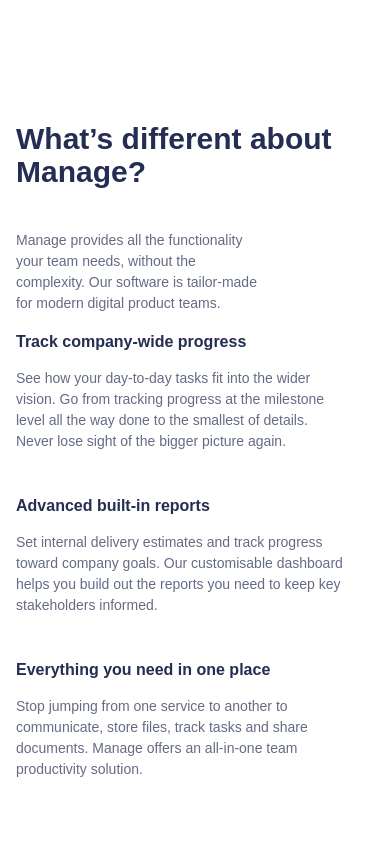
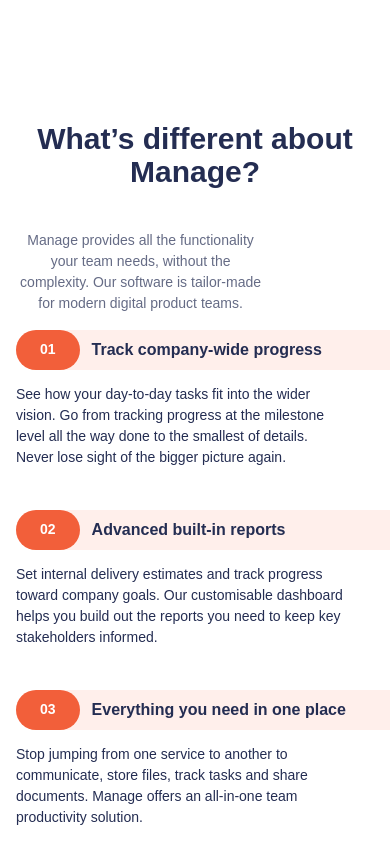
Before and after one commit to aleksandresher/responsive-website-course, a Next.js app: page / in a window 390 px wide. Shown: the part 780-1624 px from the top of the page. Built offline with nearby package versions, Linux system fonts and the light colour scheme.

Commit message:
numbered list done

```diff
--- a/app/globals.css
+++ b/app/globals.css
@@ -155,6 +155,32 @@
     grid-auto-flow: column;
     grid-auto-columns: 1fr;
   }
+}
+
+.vertical-align-center {
+  align-items: center;
+}
+
+.justify-self-end {
+  justify-self: end;
+}
+
+.text-center {
+  text-align: center;
+}
+
+.text-center p {
+  margin-inline: auto;
+}
+
+@media (max-width: 50em) {
+  .text-center-sm-only {
+    text-align: center;
+  }
+
+  /* .text-center-sm-only p {
+    margin-inline: auto;
+  } */
 }
 
 /* general styling */
@@ -409,6 +435,69 @@
   opacity: 0.1;
 }
 
+/* numbered items */
+
+.numbered-items {
+  counter-reset: count;
+}
+.numbered-items li {
+  counter-increment: count;
+}
+
+.numbered-items div {
+  display: grid;
+  position: relative;
+  align-items: center;
+  column-gap: var(--size-300);
+  grid-template-columns: min-content 1fr;
+}
+
+.numbered-items__title {
+  grid-row: 1 / 2;
+  grid-column: 2 / 3;
+  line-height: 1;
+}
+
+.numbered-items__body {
+  grid-column: 1 / -1;
+}
+
+@media (min-width: 30em) {
+  .numbered-items__body {
+    grid-column: 2 / -1;
+  }
+}
+.numbered-items div::before,
+.numbered-items div::after {
+  height: 40px;
+}
+.numbered-items div::before {
+  content: "0" counter(count);
+  display: flex;
+  align-items: center;
+  color: var(--clr-neutral-100);
+  font-weight: var(--fw-bold);
+  background-color: var(--clr-accent-400);
+  padding: 0 var(--size-500);
+  border-radius: 100vw;
+  grid-row: 1 / 2;
+  grid-column: 1 / 2;
+}
+
+@media (max-width: 30em) {
+  .numbered-items div::after {
+    --bg: var(--clr-accent-100);
+    content: "";
+    display: block;
+    z-index: -1;
+    border-radius: 100vw 0 0 100vw;
+    grid-column: 1 / -1;
+    grid-row: 1 / 2;
+    box-shadow: 5em 0 0 var(--bg);
+    background: var(--bg);
+  }
+}
+
 .visually-hidden {
   position: absolute;
   width: 1px;
--- a/app/page.js
+++ b/app/page.js
@@ -23,10 +23,11 @@
           </div>
         </div>
       </section>
+
       <section className="padding-block-900">
         <div className="container">
           <div className="even-columns">
-            <div className="flow">
+            <div className="flow text-center-sm-only">
               <h2 className="fs-secondary-heading fw-bold">
                 What’s different about Manage?
               </h2>
@@ -40,10 +41,10 @@
               <ul className="numbered-items | flow" role="list">
                 <li>
                   <div className="flow " style={{ "--flow-space": "1em" }}>
-                    <h3 className="fs-600 fw-bold">
+                    <h3 className="numbered-items__title | fs-600 fw-bold">
                       Track company-wide progress
                     </h3>
-                    <p data-width="wide">
+                    <p className="numbered-items__body" data-width="wide">
                       See how your day-to-day tasks fit into the wider vision.
                       Go from tracking progress at the milestone level all the
                       way done to the smallest of details. Never lose sight of
@@ -53,10 +54,10 @@
                 </li>
                 <li>
                   <div className="flow " style={{ "--flow-space": "1em" }}>
-                    <h3 className="fs-600 fw-bold">
+                    <h3 className="numbered-items__title | fs-600 fw-bold">
                       Advanced built-in reports
                     </h3>
-                    <p data-width="wide">
+                    <p className="numbered-items__body" data-width="wide">
                       Set internal delivery estimates and track progress toward
                       company goals. Our customisable dashboard helps you build
                       out the reports you need to keep key stakeholders
@@ -66,10 +67,10 @@
                 </li>
                 <li className="--flow-spacer:1.5em">
                   <div className="flow " style={{ "--flow-space": "1em" }}>
-                    <h3 className="fs-600 fw-bold">
+                    <h3 className=" numbered-items__title | fs-600 fw-bold">
                       Everything you need in one place
                     </h3>
-                    <p data-width="wide">
+                    <p className="numbered-items__body" data-width="wide">
                       Stop jumping from one service to another to communicate,
                       store files, track tasks and share documents. Manage
                       offers an all-in-one team productivity solution.
@@ -81,6 +82,7 @@
           </div>
         </div>
       </section>
+
       <section className="padding-block-700 carousel">
         <h2 className="fs-secondary-heading fw-bold">What they’ve said</h2>
         <button className="button">Get Started</button>
```
